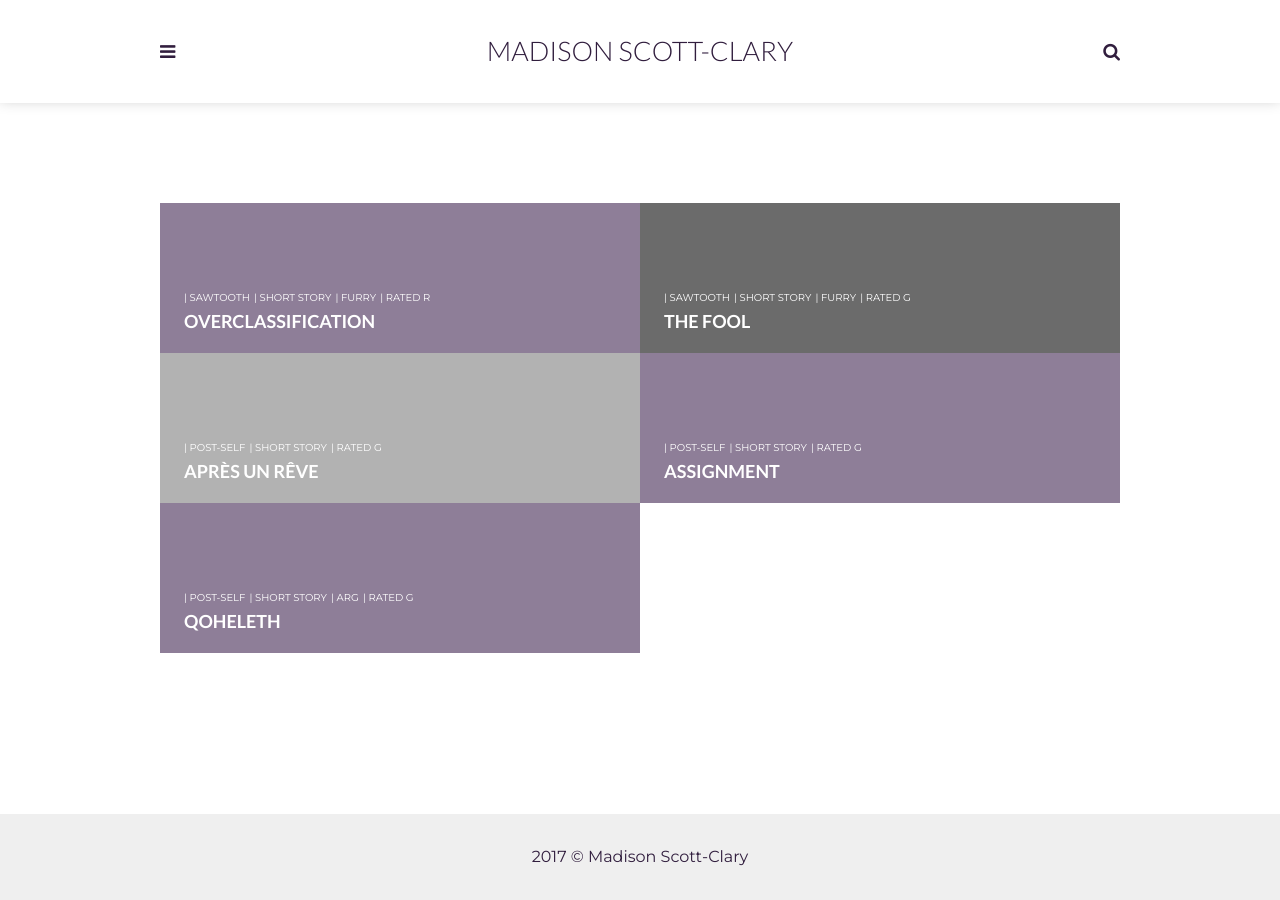
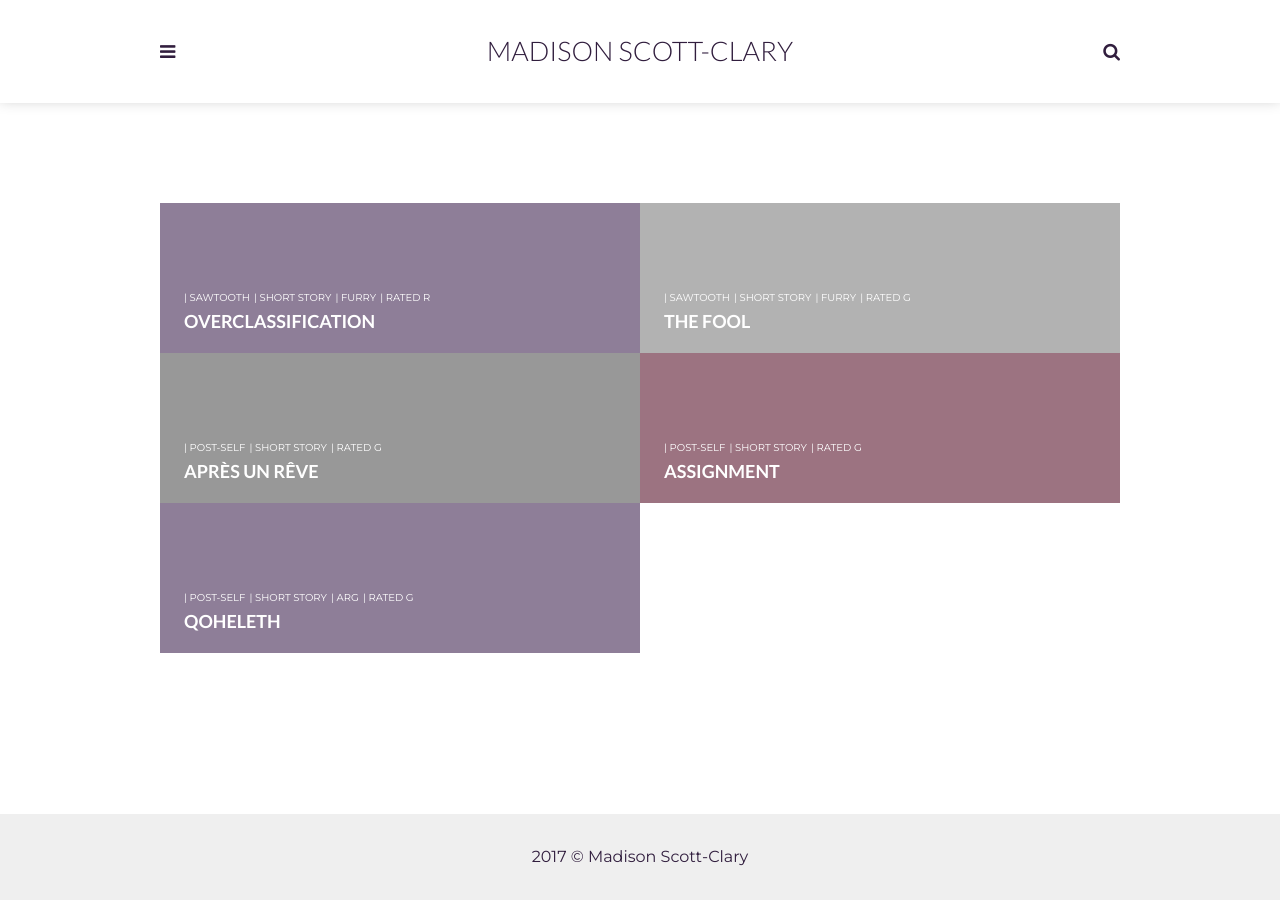
Before and after one commit to makyo/makyo.ink, a Jekyll site: the page built from index.html, in a window 1280 px wide. Built offline with Jekyll 4.4.1, drawn with Linux system fonts in a browser that asks for light colours; some web fonts are replaced; the list of posts is cut into pages by our own code.

Commit message:
Style cards

```diff
--- a/assets/css/sass/parts/_post-card.scss
+++ b/assets/css/sass/parts/_post-card.scss
@@ -12,10 +12,13 @@
       opacity: 0.9;
     }
     & .light-gray {
-      background-color: $light-gray;
+      background-color: $lighten-gray;
     }
     & .light-purple {
       background-color: $light-purple;
+    }
+    & .light-pink {
+      background-color: $light-pink;
     }
   }
 }
--- a/index.html
+++ b/index.html
@@ -4,7 +4,7 @@ layout: home-page
 <ol class="post-card-box clearfix">
   {% for post in paginator.posts %}
   <li>
-    <div class="post-card{% cycle ' light-purple', ' light-gray', '', ' light-purple' %}">
+    <div class="post-card{% cycle ' light-purple', '', ' light-gray', ' light-pink' %}">
       <a href="{{post.url | prepend: site.baseurl}}" class="post-card-image"{% if post.img %} style="background-image: url( {{ "/assets/img/" | prepend: site.baseurl | append : post.img}} )"{% endif %}>
       </a>
 
```
